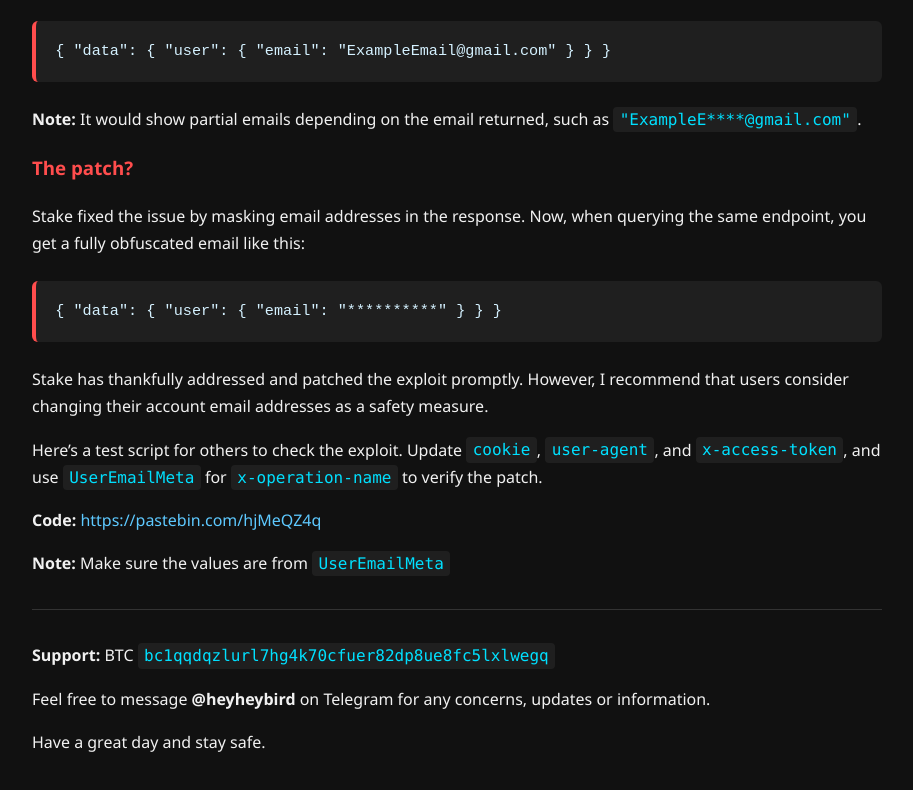
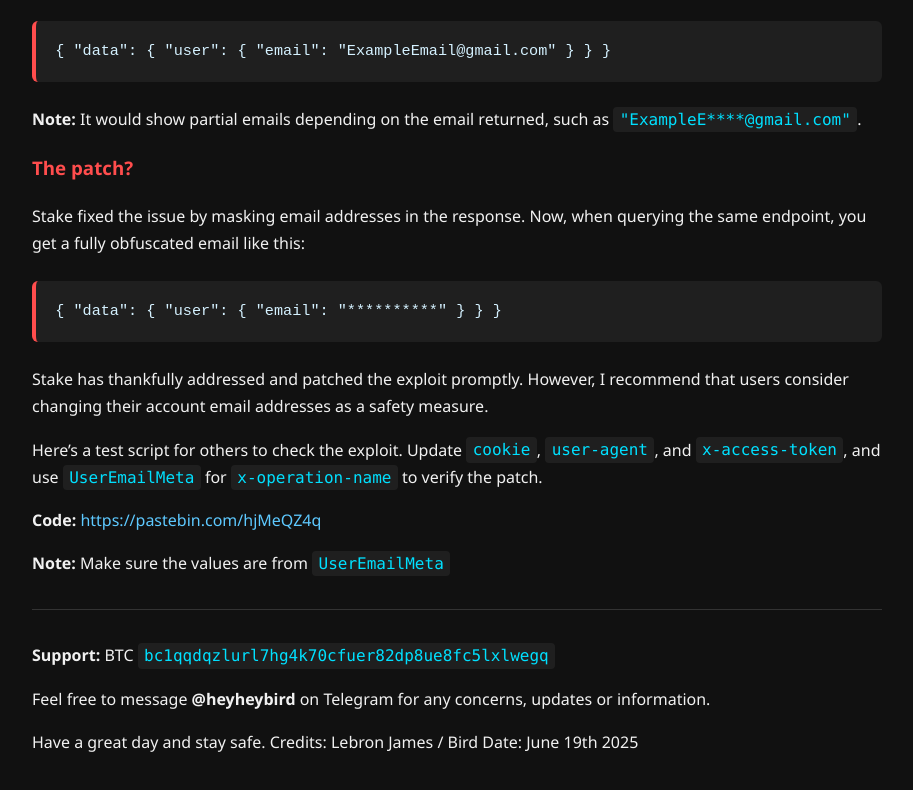
Before and after one commit to BIRDEZZZ/stake-disclosure, a plain HTML site: page index.html in a window 1280 px wide. Shown: the part 1020-1810 px from the top of the page, without its empty margins (183-1096 px from the left). Drawn offline with Linux system fonts and the light colour scheme.

Commit message:
Update index.html

```diff
--- a/index.html
+++ b/index.html
@@ -130,7 +130,10 @@
     Feel free to message <strong>@heyheybird</strong> on Telegram for any concerns, updates or information.
   </p>
 
-  <p>Have a great day and stay safe.</p>
+  <p>Have a great day and stay safe.
+  Credits: Lebron James / Bird
+  Date: June 19th 2025
+  </p>
 
 </body>
 </html>
```
